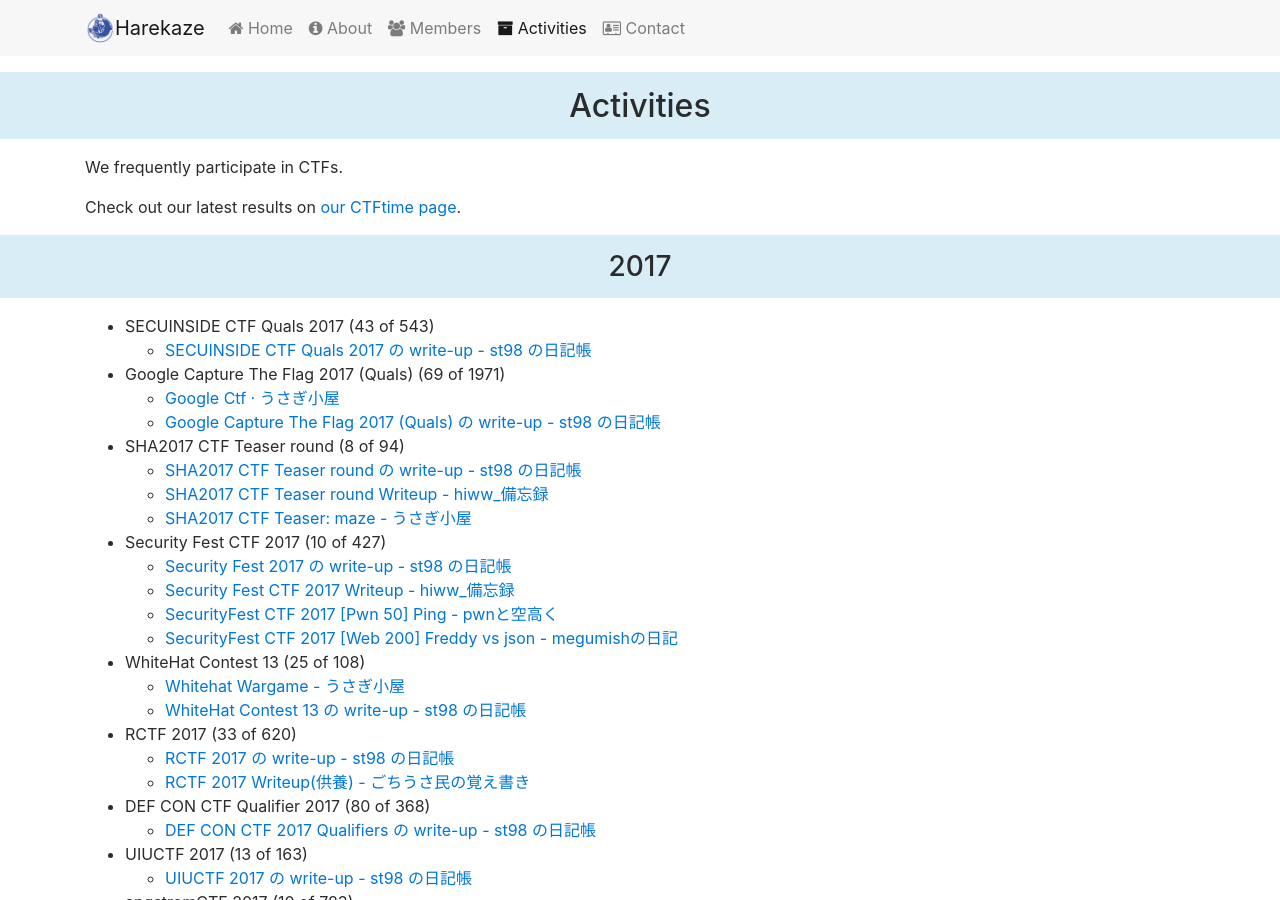
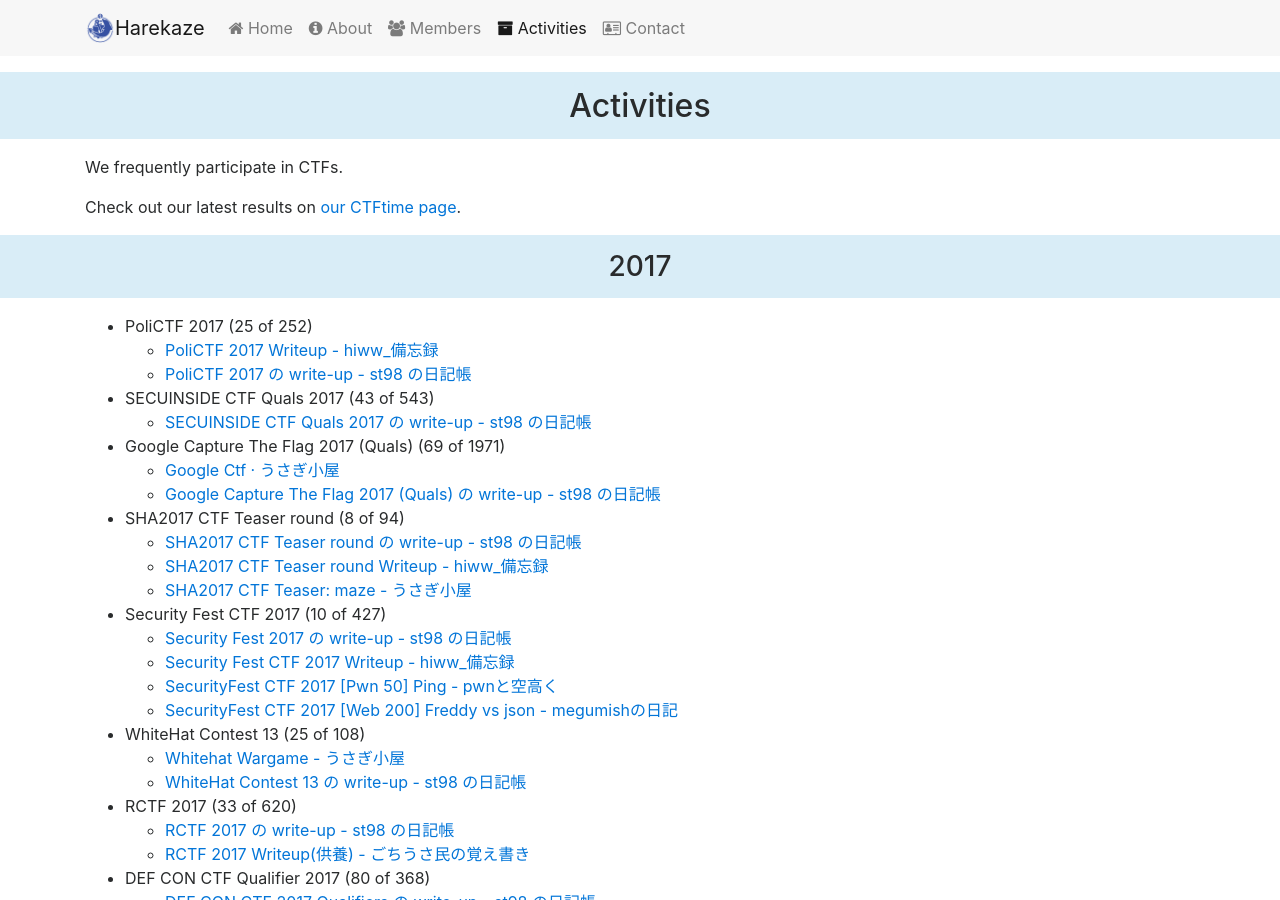
Before and after one commit to TeamHarekaze/TeamHarekaze.github.io, a Jekyll site: the page built from activities.html, in a window 1280 px wide and 900 px high. Built offline with Jekyll 4.4.1, drawn with Linux system fonts in a browser that asks for light colours; nearby versions of some CDN libraries.

Commit message:
Add PoliCTF 2017

```diff
--- a/_data/activities.yml
+++ b/_data/activities.yml
@@ -1,5 +1,13 @@
 - year: 2017
   ctfs:
+    - name: "PoliCTF 2017"
+      rank: 25
+      participants: 252
+      writeups:
+        - title: "PoliCTF 2017 Writeup - hiww_備忘録"
+          url: "http://hiww.hatenablog.com/entry/2017/07/10/PoliCTF_2017_Writeup"
+        - title: "PoliCTF 2017 の write-up - st98 の日記帳"
+          url: "https://st98.github.io/diary/posts/2017-07-10-polictf-2017.html"
     - name: "SECUINSIDE CTF Quals 2017"
       rank: 43
       participants: 543
```
